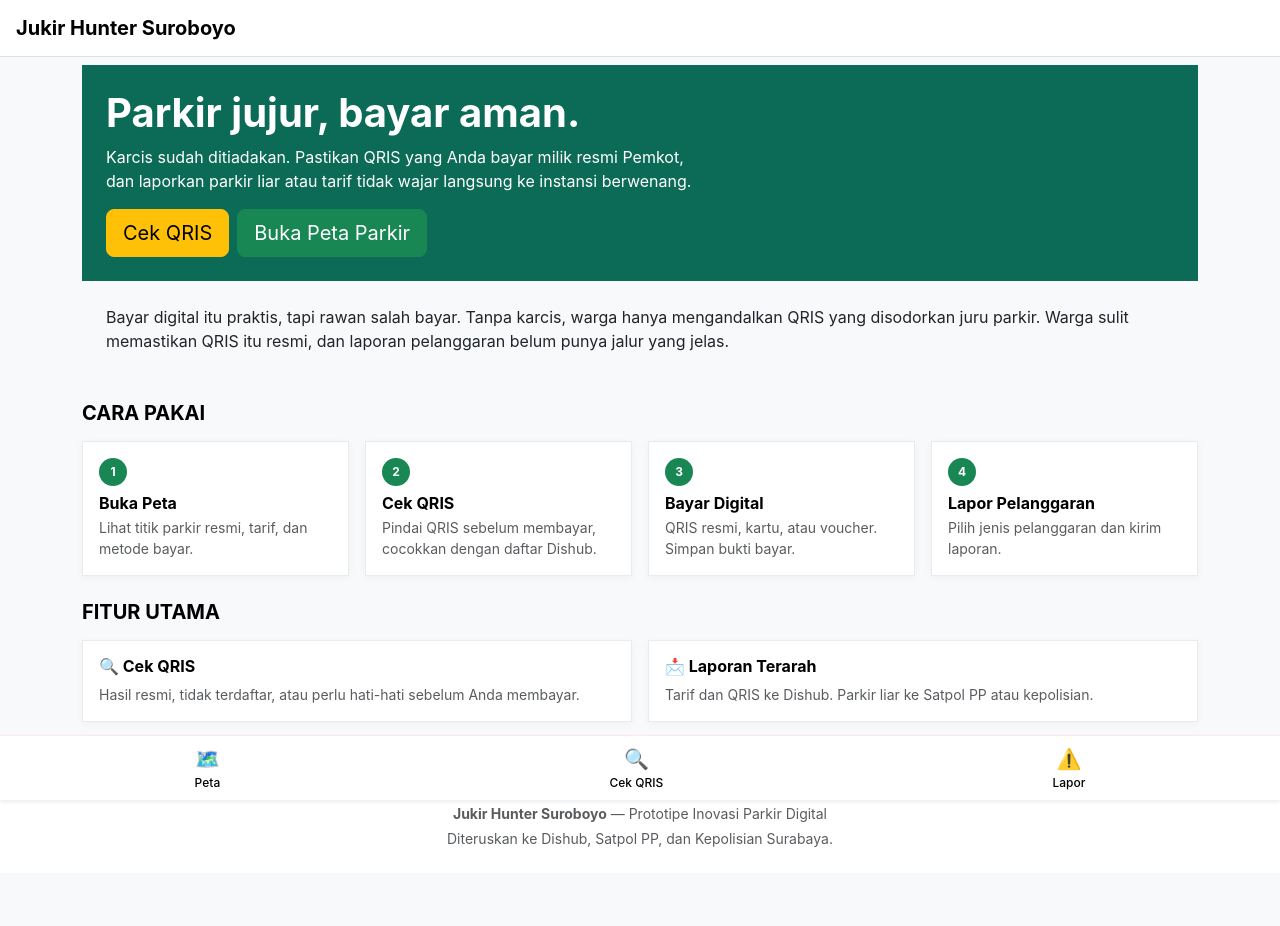
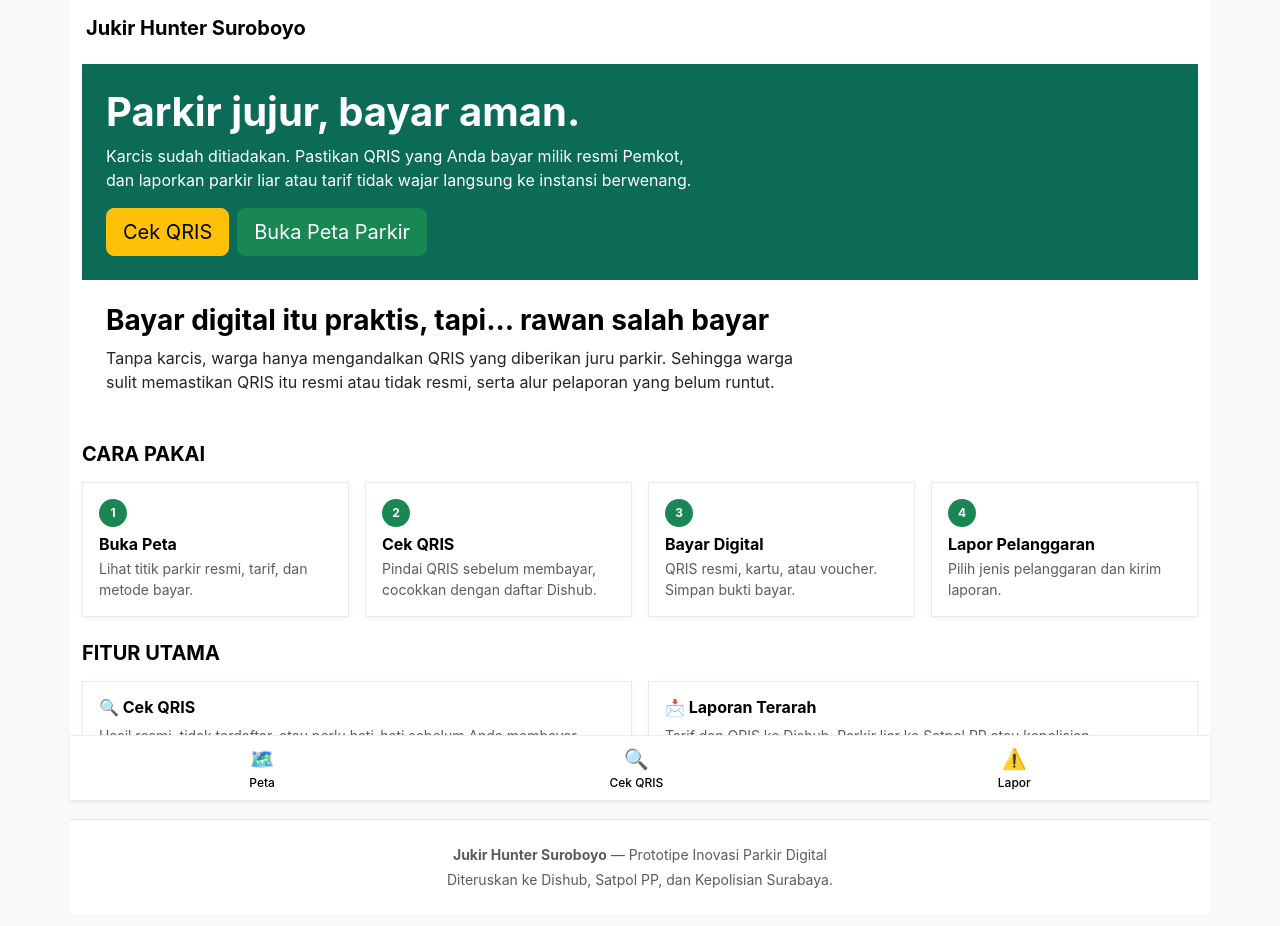
Before and after one commit to POTIK-TUS/Jukir-Hunter, a React (Vite) app in the folder frontend/: page / in a window 1280 px wide. Shown: the top 926 px of the page. Built offline with nearby package versions, Linux system fonts and the light colour scheme.

Commit message:
optimized ui

```diff
--- a/frontend/src/App.jsx
+++ b/frontend/src/App.jsx
@@ -13,7 +13,7 @@ function App() {
   return (
     <Router>
       <Header />
-      <main>
+      <main className= "container bg-white">
         <Routes>
           <Route path="/" element={<LandingPage />} />
           <Route path="/peta-parkir" element={<PetaParkirPage />} />
--- a/frontend/src/components/Footer.jsx
+++ b/frontend/src/components/Footer.jsx
@@ -2,7 +2,7 @@ import React from 'react';
 
 const Footer = () => {
   return (
-    <footer className="bg-white border-top py-4 mt-5">
+    <footer className=" border-top py-4 mt-5 container bg-white">
       <div className="container text-center text-muted small">
         <p className="mb-1"><strong>Jukir Hunter Suroboyo</strong> — Prototipe Inovasi Parkir Digital</p>
         <p className="mb-0">Diteruskan ke Dishub, Satpol PP, dan Kepolisian Surabaya.</p>
--- a/frontend/src/components/Header.jsx
+++ b/frontend/src/components/Header.jsx
@@ -3,7 +3,7 @@ import { Link } from 'react-router-dom';
 
 const Header = () => {
   return (
-    <nav className="navbar navbar-light bg-white border-bottom px-3 sticky-top">
+    <nav className="navbar navbar-light bg-white px-3 sticky-top container">
       <Link className="navbar-brand fw-bold text-inverse d-flex align-items-center gap-1" to="/">
         Jukir Hunter Suroboyo
       </Link>
--- a/frontend/src/components/Menubar.jsx
+++ b/frontend/src/components/Menubar.jsx
@@ -3,7 +3,7 @@ import { NavLink } from 'react-router-dom';
 
 const Menubar = () => {
   return (
-    <nav className="bottom-menubar shadow-sm">
+    <nav className="container bottom-menubar shadow-sm">
       <NavLink to="/peta-parkir" className={({ isActive }) => `nav-item-link ${isActive ? 'active' : ''}`}>
         <span className="nav-icon">🗺️</span>
         <span>Peta</span>
--- a/frontend/src/pages/LandingPage.jsx
+++ b/frontend/src/pages/LandingPage.jsx
@@ -3,7 +3,7 @@ import { Link } from 'react-router-dom';
 
 const LandingPage = () => {
   return (
-    <div className="container py-2">
+    <div className="py-2">
       {/* Header Banner */}
       <div className="sj-box p-4 md-5">
         <h1 className="fw-bold mb-2">Parkir jujur, bayar aman.</h1>
@@ -22,8 +22,9 @@ const LandingPage = () => {
 
       {/* Problem Section */}
       <div className="p-4 mb-4">
-        <p className="mb-0 text-dark medium">
-          Bayar digital itu praktis, tapi rawan salah bayar. Tanpa karcis, warga hanya mengandalkan QRIS yang disodorkan juru parkir. Warga sulit memastikan QRIS itu resmi, dan laporan pelanggaran belum punya jalur yang jelas.
+        <h3 className= "fw-bold">Bayar digital itu praktis, tapi... rawan salah bayar</h3>
+        <p className="mb-0 text-dark medium" style={{maxWidth: '700px' }}>
+          Tanpa karcis, warga hanya mengandalkan QRIS yang diberikan juru parkir. Sehingga warga sulit memastikan QRIS itu resmi atau tidak resmi, serta alur pelaporan yang belum runtut.
         </p>
       </div>
 
```
